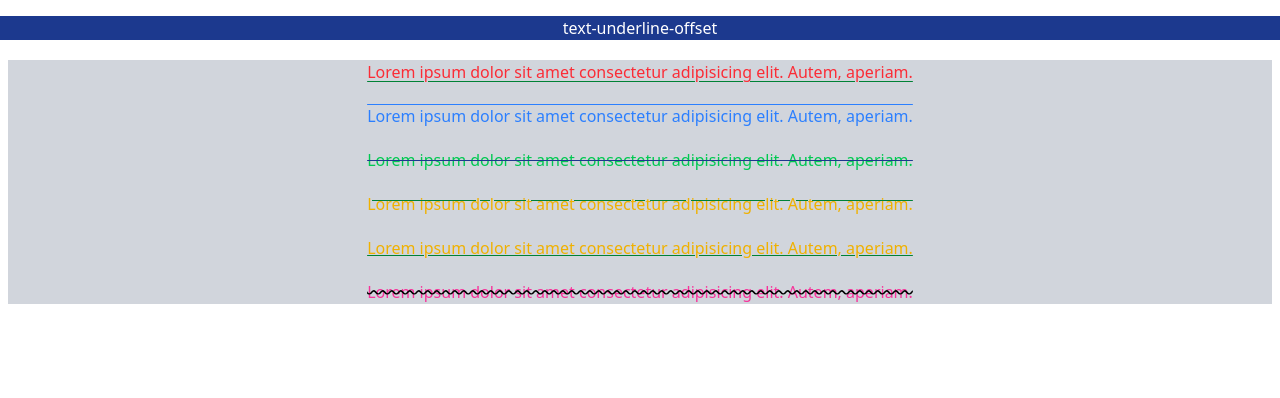
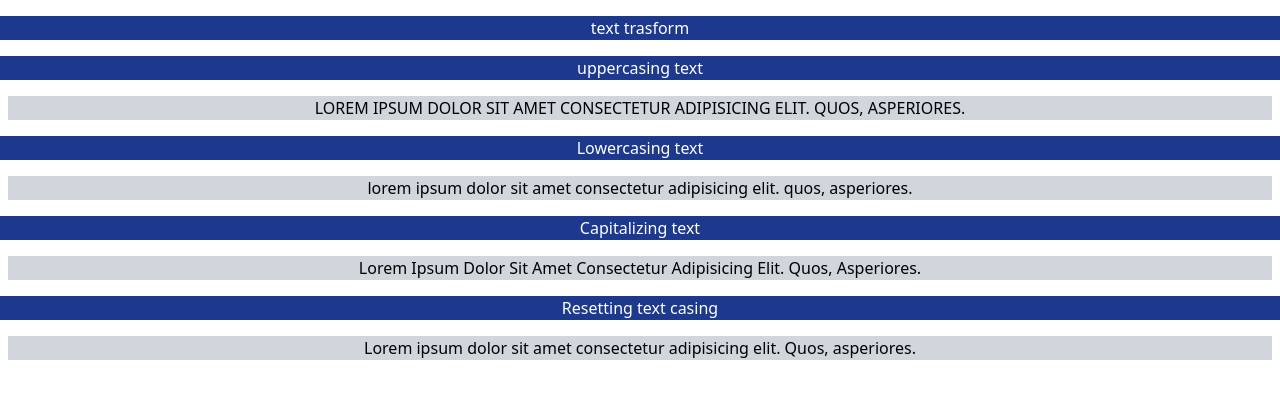
Before and after one commit to AmirTaki/tailwind-toturial-react-vite, a React (Vite) app: page / in a window 1280 px wide. Shown: the top 398 px of the page. Built offline with nearby package versions, Linux system fonts and the light colour scheme.

Commit message:
text transform

```diff
--- a/src/App.jsx
+++ b/src/App.jsx
@@ -4,23 +4,31 @@ function App() {
   return (
 
     <>
-      <h1 className='bg-blue-900  text-white my-4 text-center'></h1>
-      <h1 className='bg-blue-900  text-white my-4 text-center'>text-underline-offset</h1>
+      <h1 className='bg-blue-900  text-white my-4 text-center'>text trasform</h1>
+      <h1 className='bg-blue-900  text-white my-4 text-center'>uppercasing text</h1>
 
 
       <h1 className='bg-blue-900  text-white my-4 text-center'></h1>
       <div className="  text-center  bg-gray-300  justify-center gap-4 mx-2 ">
-          <p className='text-red-500 underline my-5 decoration-green-700  underline-offset-3'>Lorem ipsum dolor sit amet consectetur adipisicing elit. Autem, aperiam.</p>
+          <p className='uppercase'>Lorem ipsum dolor sit amet consectetur adipisicing elit. Quos, asperiores.</p>
+      </div>
 
-          <p className='text-blue-500 overline my-5 decoration-inherit -underline-offset-10 '>Lorem ipsum dolor sit amet consectetur adipisicing elit. Autem, aperiam.</p>
 
-          <p className='text-green-500 line-through my-5 decoration-blue-900  underline-offset-auto'>Lorem ipsum dolor sit amet consectetur adipisicing elit. Autem, aperiam.</p>
+      <h1 className='bg-blue-900  text-white my-4 text-center'>Lowercasing text</h1>
+      <div className="  text-center  bg-gray-300  justify-center gap-4 mx-2 ">
+          <p className='lowercase'>Lorem ipsum dolor sit amet consectetur adipisicing elit. Quos, asperiores.</p>
+      </div>
 
-          <p className='text-yellow-500 underline decoration-green-700 my-5 -underline-offset-10 '>Lorem ipsum dolor sit amet consectetur adipisicing elit. Autem, aperiam.</p>
-          <p className='text-yellow-500 underline decoration-green-700 my-5 -nderline-offset-[20px] '>Lorem ipsum dolor sit amet consectetur adipisicing elit. Autem, aperiam.</p>
 
-          <p className='text-pink-500 line-through decoration-wavy decoration-black  my-5 '>Lorem ipsum dolor sit amet consectetur adipisicing elit. Autem, aperiam.</p>
+      <h1 className='bg-blue-900  text-white my-4 text-center'>Capitalizing text</h1>
+      <div className="  text-center  bg-gray-300  justify-center gap-4 mx-2 ">
+          <p className='capitalize'>Lorem ipsum dolor sit amet consectetur adipisicing elit. Quos, asperiores.</p>
+      </div>
 
+
+      <h1 className='bg-blue-900  text-white my-4 text-center'>Resetting text casing</h1>
+      <div className="  text-center  bg-gray-300  justify-center gap-4 mx-2 ">
+          <p className='normal-case'>Lorem ipsum dolor sit amet consectetur adipisicing elit. Quos, asperiores.</p>
       </div>
 
 
```
